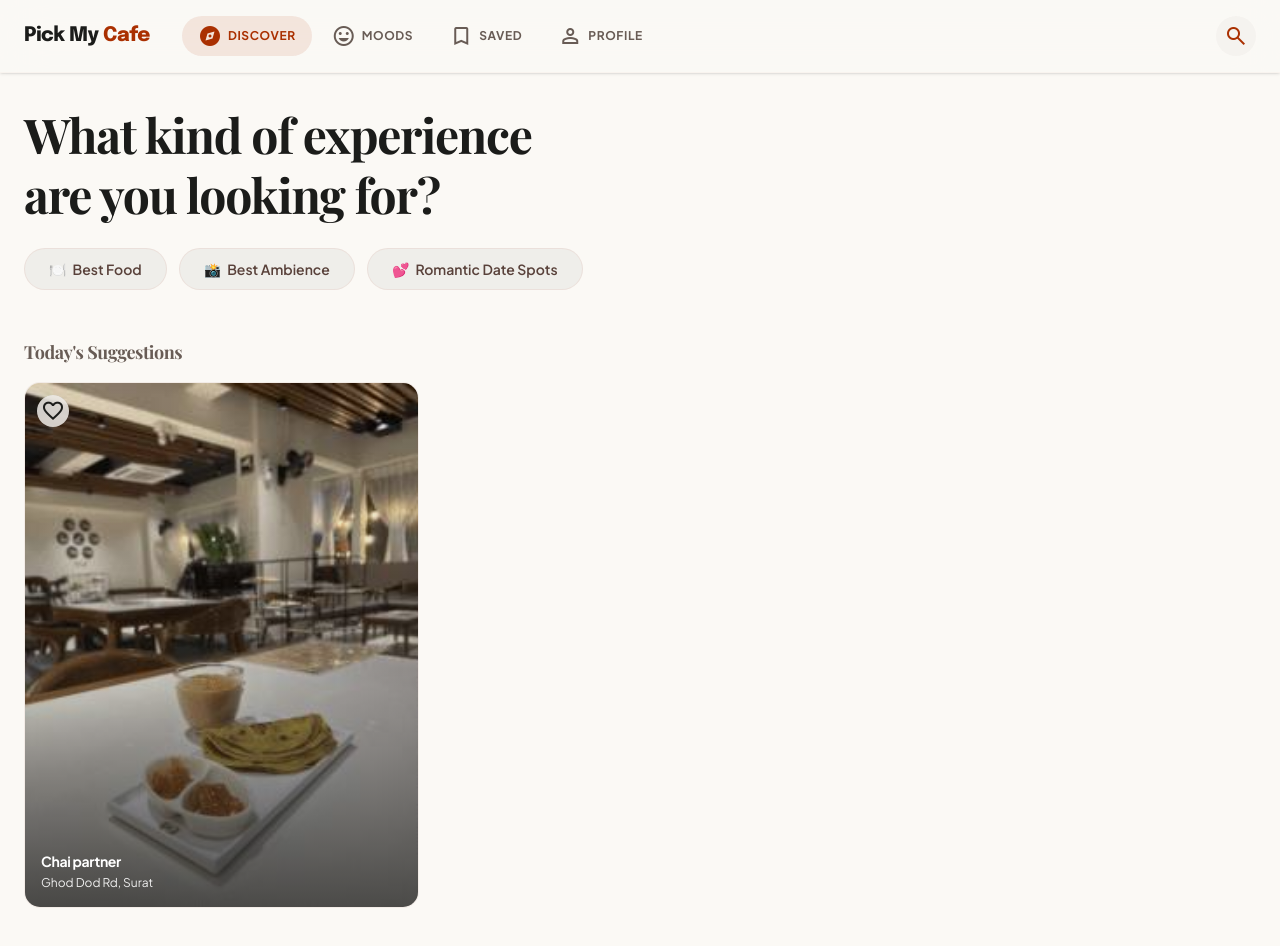
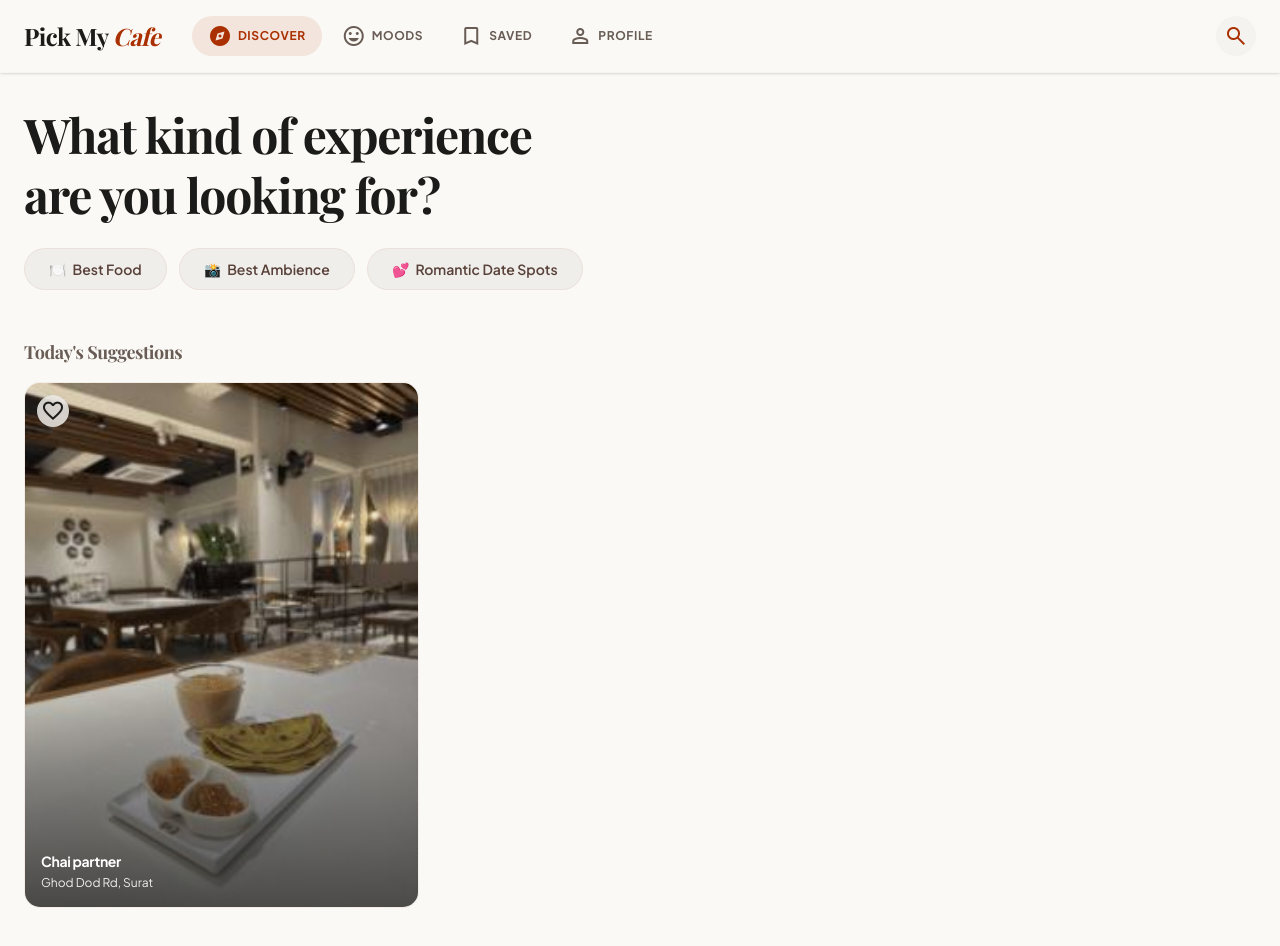
Before and after one commit to Nahar252001/eatopedia, a React (Vite) app: page / in a window 1280 px wide. Shown: the top 946 px of the page. Built offline with nearby package versions, Linux system fonts and the light colour scheme; a web font is replaced by a local one.

Commit message:
Update logo to luxury serif font Playfair Display with italicized terracotta Cafe

```diff
--- a/src/components/AdminDashboard.jsx
+++ b/src/components/AdminDashboard.jsx
@@ -430,9 +430,9 @@ export default function AdminDashboard({ places, onAddPlace, onEditPlace, onDele
       <aside className="w-full md:w-64 flex-shrink-0 space-y-6">
         <div className="bg-surface-container-low border border-outline-variant/20 rounded-3xl p-5 space-y-3 shadow-sm">
           <div className="space-y-1">
-            <h2 className="font-display font-extrabold text-xl tracking-tight">
+            <h2 className="font-serif font-bold text-2xl tracking-tight">
               <span className="text-on-surface">Pick My </span>
-              <span className="text-primary">Cafe</span>
+              <span className="text-primary italic">Cafe</span>
             </h2>
           </div>
           <div className="space-y-1 w-full">
--- a/src/components/Navbar.jsx
+++ b/src/components/Navbar.jsx
@@ -12,14 +12,14 @@ export default function Navbar({ activeTab, onTabChange, onOpenSearch }) {
     <header className="fixed top-0 w-full z-50 glass-header flex justify-between items-center px-6 py-4 bg-background/80 backdrop-blur-xl border-b border-outline-variant/10 shadow-sm transition-all duration-300">
       <div className="flex items-center gap-8">
         <h1
-          className="font-display text-xl font-extrabold tracking-tight cursor-pointer select-none transition-all active:scale-95 duration-200"
+          className="font-serif text-2xl font-bold tracking-tight cursor-pointer select-none transition-all active:scale-95 duration-200"
           onClick={() => {
             onTabChange('discover');
             window.scrollTo({ top: 0, behavior: 'smooth' });
           }}
         >
           <span className="text-on-surface">Pick My </span>
-          <span className="text-primary">Cafe</span>
+          <span className="text-primary italic">Cafe</span>
         </h1>
 
         {/* Desktop Navigation Links */}
```
